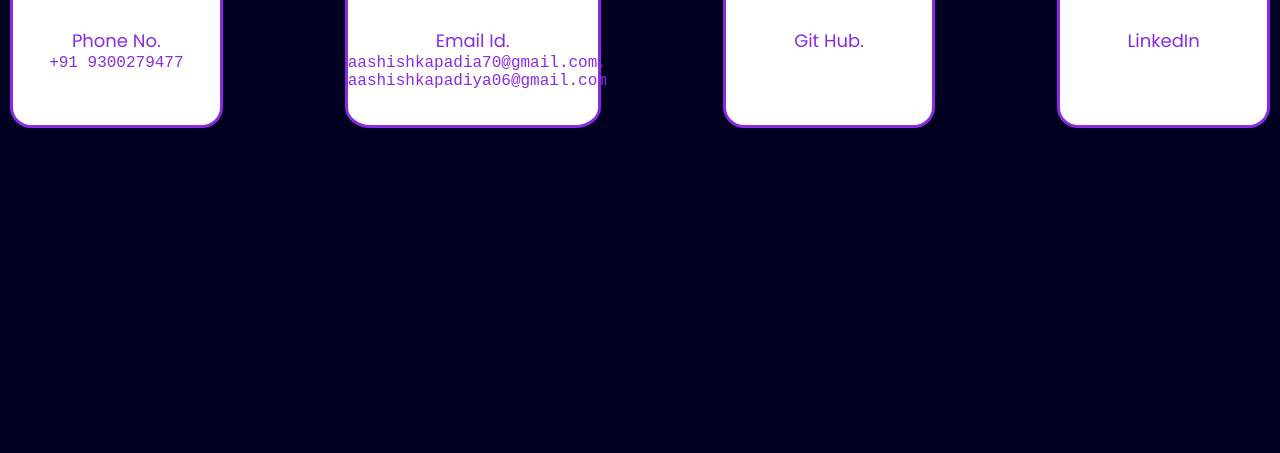
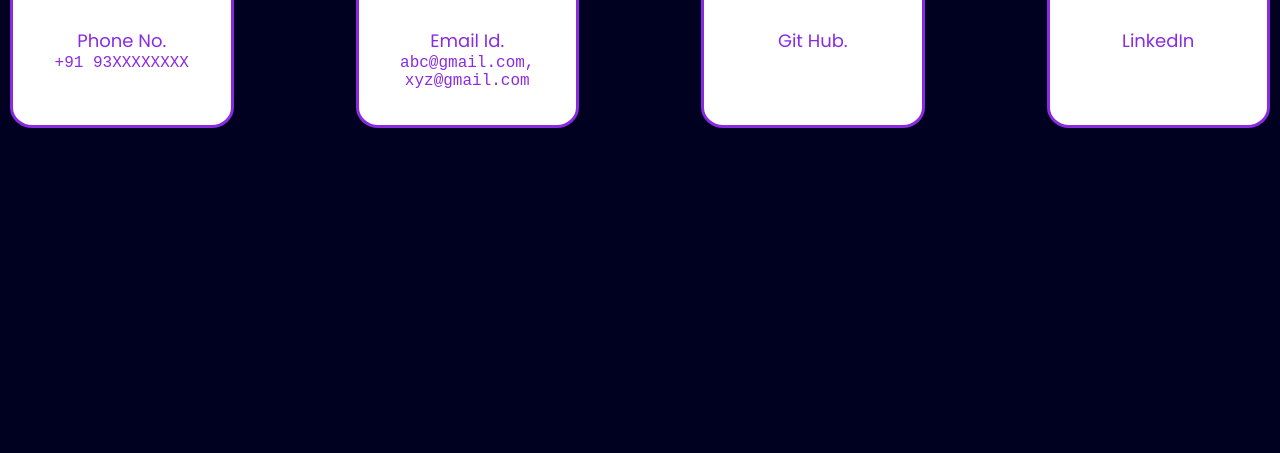
Before and after one commit to AashishKapadia/my_resumes.github.com, a plain HTML site: page Contact.Html in a window 1280 px wide. Shown: the part 347-800 px from the top of the page. Drawn offline with Linux system fonts and the light colour scheme.

Commit message:
third commit

```diff
--- a/Contact.Html
+++ b/Contact.Html
@@ -32,7 +32,7 @@
                     <center><i class="fa-solid fa-phone"></i></center>
                 </div></center>
                 <center>Phone No.</center>
-                <center><pre>+91 9300279477</pre></center>
+                <center><pre>+91 93XXXXXXXX</pre></center>
             </div>
             <center><hr class="hr5"></center>
             <div class="Box">
@@ -40,8 +40,8 @@
                     <center><i class="fa-regular fa-envelope"></i></center>
                 </div></center>
                 <center>Email Id.</center>
-                <center><pre>aashishkapadia70@gmail.com,</pre>
-                <pre>aashishkapadiya06@gmail.com</pre><center>
+                <center><pre>abc@gmail.com,</pre>
+                <pre>xyz@gmail.com</pre><center>
             </div>
             <center><hr class="hr5"></center>
             <div class="Box">
```
